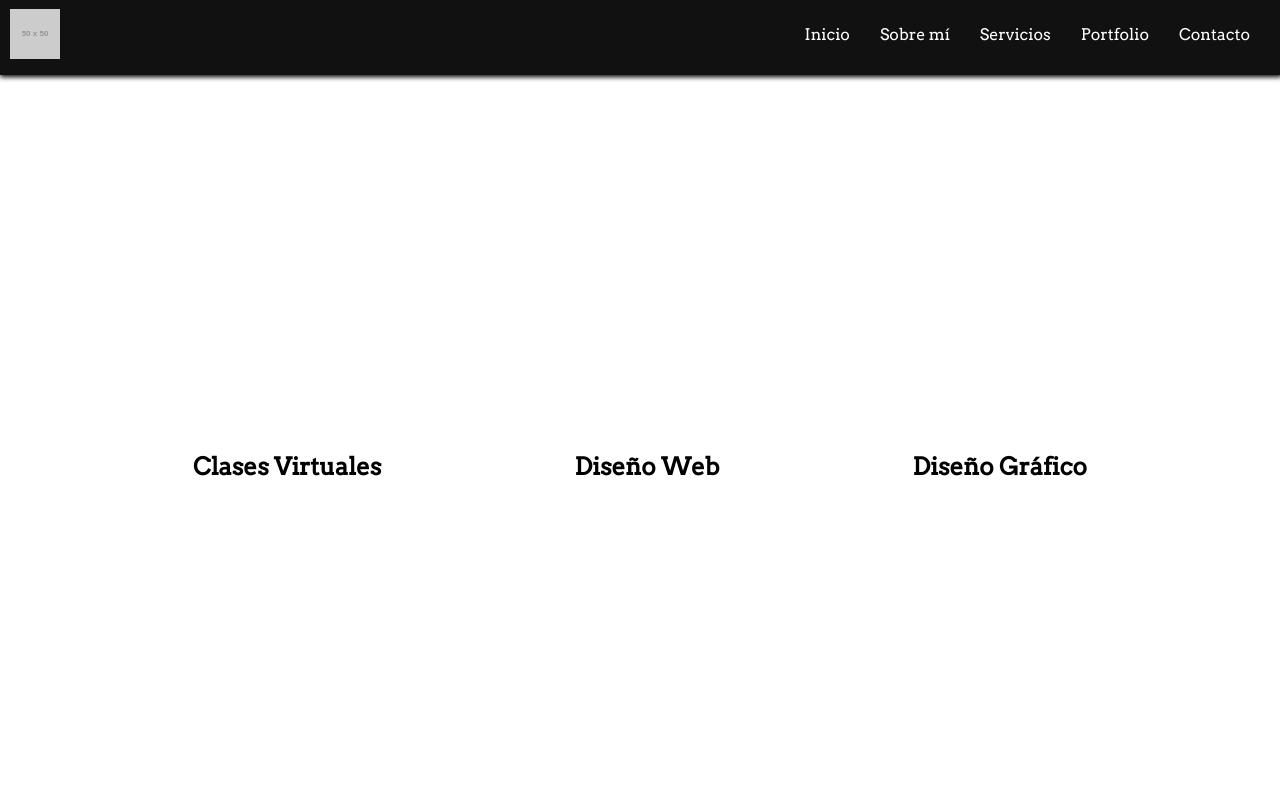
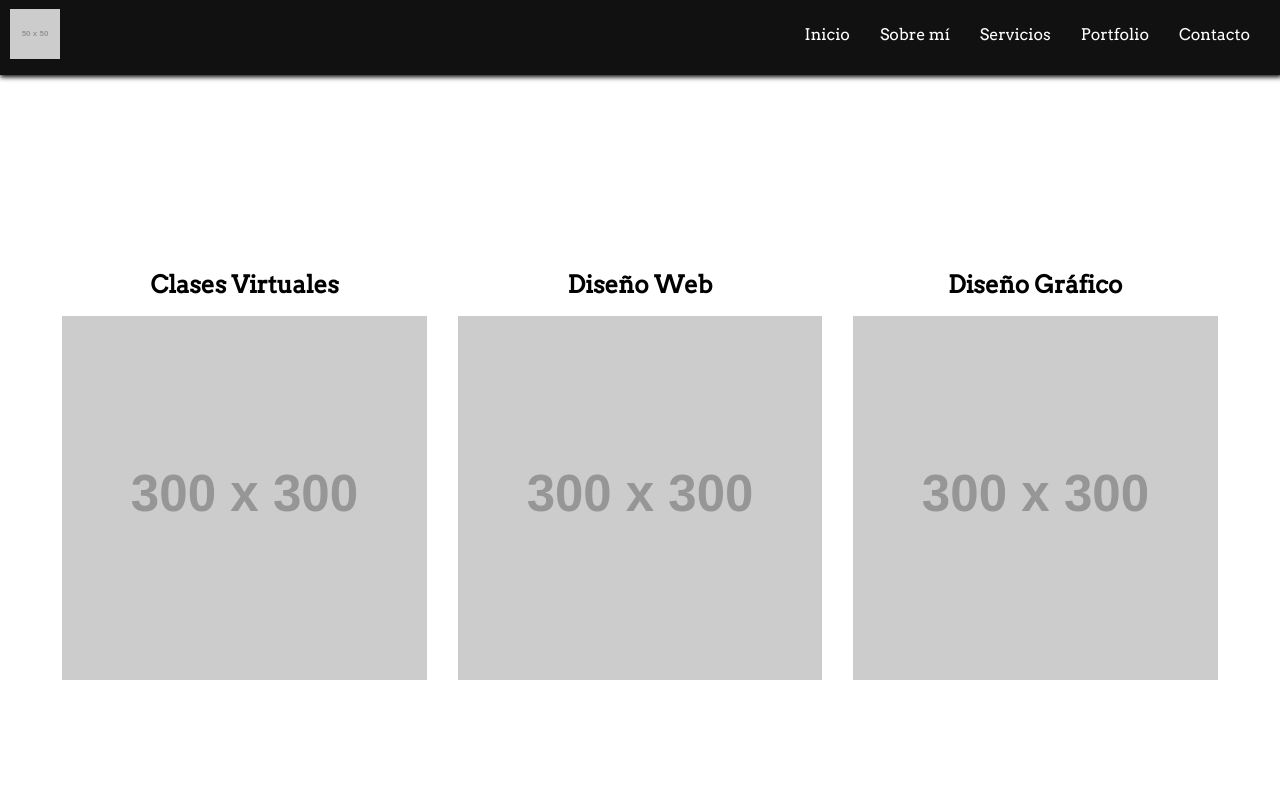
Before and after one commit to gerszcitoo/portfolio, a plain HTML site: page pages/servicios.html in a window 1280 px wide. Shown: the top 800 px of the page. Drawn offline with Linux system fonts and the light colour scheme; placeholder pictures from the web are drawn by us.

Commit message:
full responsive completed

```diff
--- a/global.css
+++ b/global.css
@@ -334,22 +334,20 @@ hr {
 /* --------------SERVICIOS------------- */
 
 .main-servicios {
-    display: flex;
-    flex-direction: row;
-    align-items: center;
+    display: grid;
+    justify-items: center;
     text-align: center;
-    justify-content: space-evenly;
-    margin-top: 2rem;
-    height: 90vh;
+    margin: 2rem;
+    min-height: 90vh;
 }
 
 .main-servicios h3 {
     font-size: 1.5rem;
+    margin: 1rem;
 }
 
-.main-servicios img {
-    height: 250px;
-    width: auto;
+.item-servicios img {
+    width: 80%;
 }
 
 
@@ -652,6 +650,10 @@ input[type=submit]:hover {
     .item-caracteristicas img {
         width: 100%
     }
+    /* -----------SERVICIOS---------- */
+    .item-servicios img {
+        width: 100%;
+    }
     /* ---------FOOTER-------- */
     .contactame {
         flex-direction: row;
@@ -663,9 +665,6 @@ input[type=submit]:hover {
 
 @media only screen and (min-width: 1200px) {
     /* -------(INICIO) CARACTERISTICAS------ */
-    .img-container img {
-        width: 90%;
-    }
     .main-caracteristicas {
         display: flex;
         flex-direction: row;
@@ -678,6 +677,18 @@ input[type=submit]:hover {
     }
     .caracteristicas h4 {
         position: inherit;
+    }
+    /* ---------SERVICIOS-------- */
+    .main-servicios {
+        display: flex;
+        flex-direction: row;
+        text-align: center;
+        justify-content: space-evenly;
+        align-items: center;
+        white-space: nowrap;
+    }
+    .item-servicios {
+        width: 30%;
     }
     /* ---------PORTFOLIO-------- */
     .portfolio-container {
--- a/pages/servicios.html
+++ b/pages/servicios.html
@@ -36,23 +36,26 @@
         </nav>
     </header>
     <div class="main-servicios">
-        <div>
+        <div class="item-servicios">
             <a href="https://www.superprof.com.ar/tecnico-computacion-clases-illustrator-diseno-web-para-quienes-deseen-comenzar.html" target="blank_">
                 <h3>Clases Virtuales</h3>
-                <div class="img-container img-servicios-1">
+                <div class="img-container">
+                    <img src="https://dummyimage.com/300x300/000/fff" alt="">
                 </div>
             </a>
         </div>
-        <div>
+        <div class="item-servicios">
+            <h3>Diseño Web</h3>
             <a href="portfolio.html">
-                <h3>Diseño Web</h3>
-                <div class="img-container img-servicios-2">
+                <div class="img-container">
+                    <img src="https://dummyimage.com/300x300/000/fff" alt="">
                 </div>
             </a>
         </div>
-        <div>
+        <div class="item-servicios">
             <h3>Diseño Gráfico</h3>
-            <div class="img-container img-servicios-3">
+            <div class="img-container">
+                <img src="https://dummyimage.com/300x300/000/fff" alt="">
             </div>
         </div>
     </div>
```
